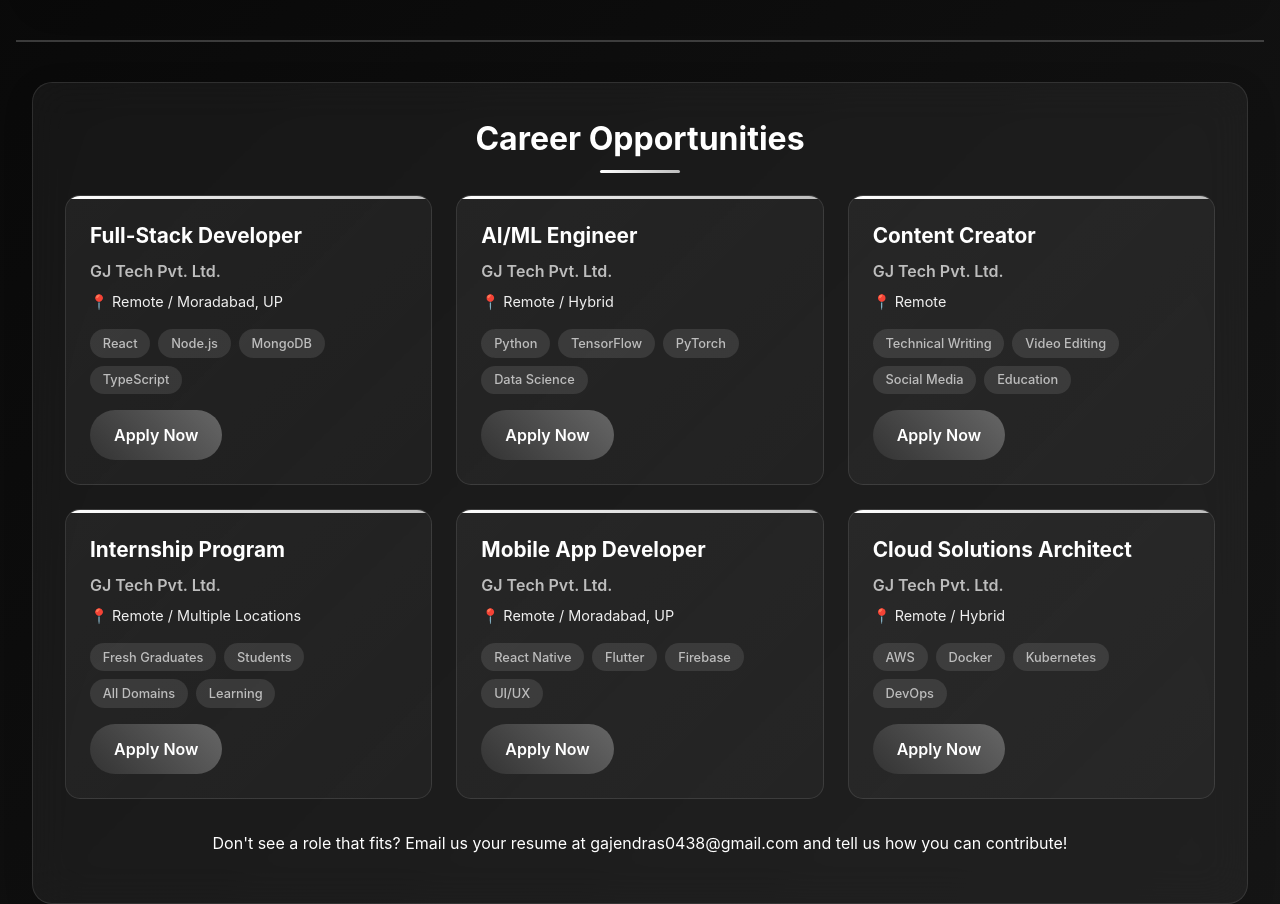
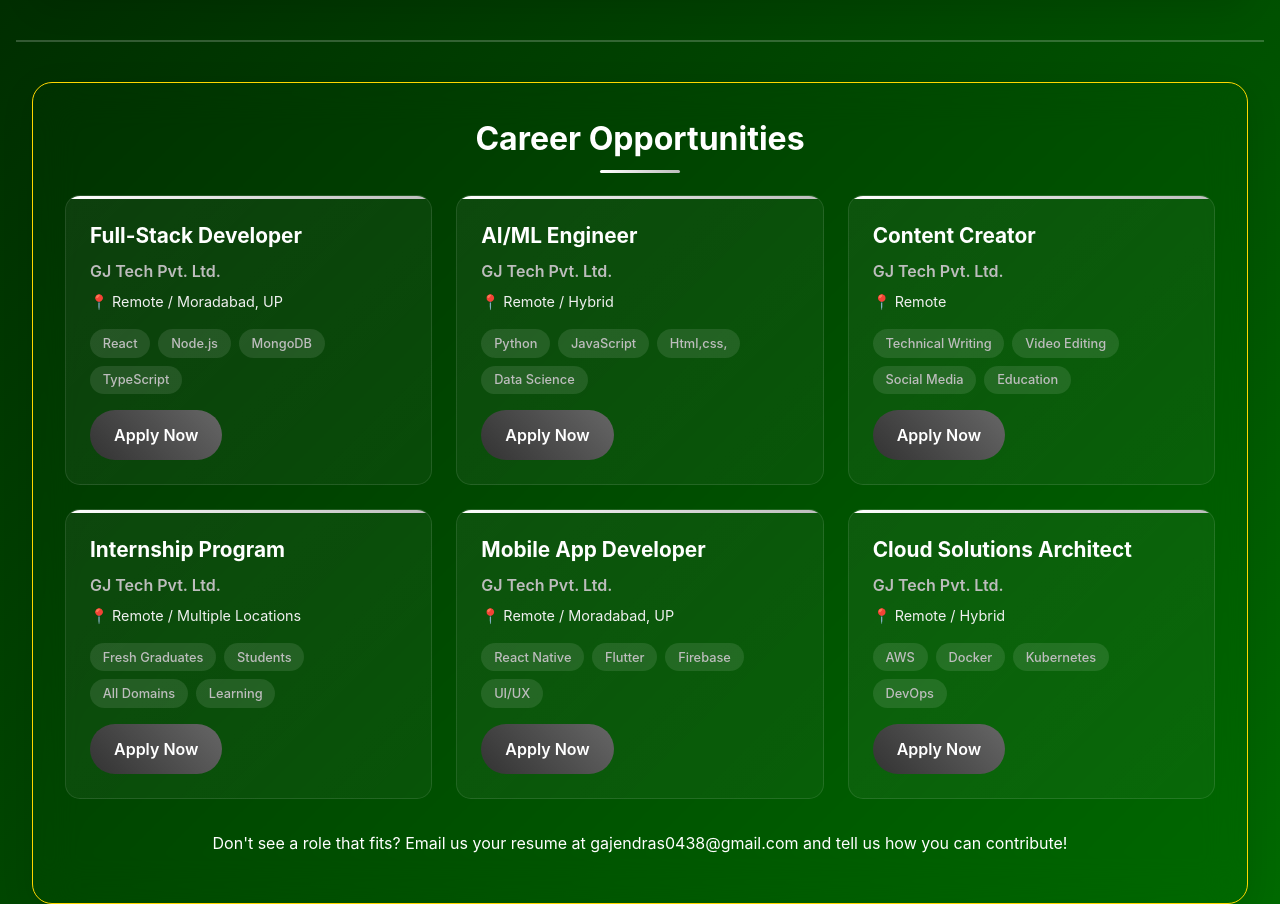
Before and after one commit to Gajendra123j/GJ-Tech, a website: page about.html in a window 1280 px wide. Shown: the part 1690-2594 px from the top of the page. Drawn offline with nearby package versions, Linux system fonts and the light colour scheme.

Commit message:
First commit

```diff
--- a/about.html
+++ b/about.html
@@ -9,10 +9,10 @@
     <script src="https://cdn.tailwindcss.com"></script>
     <style>
         :root {
-            --primary-bg: #000000;
-            --secondary-bg: #1A1A1A;
-            --glass-bg: rgba(255, 255, 255, 0.05);
-            --glass-border: rgba(255, 255, 255, 0.1);
+            --primary-bg: black;
+            --secondary-bg:green;
+            --glass-bg: blue,red;
+            --glass-border: gold;
             --text-white: #FFFFFF;
             --text-light: #F0F0F0;
             --highlight-color: #BDBDBD;
@@ -36,8 +36,6 @@
             overflow-x: hidden;
             color: var(--text-white);
         }
-
-        /* Image Gallery Styles */
         .image-gallery {
             display: grid;
             grid-template-columns: repeat(auto-fit, minmax(200px, 1fr));
@@ -88,8 +86,6 @@
             font-size: 0.9rem;
             opacity: 0.9;
         }
-
-        /* Job Opportunities Styles */
         .job-card {
             background: linear-gradient(135deg, rgba(255, 255, 255, 0.05), rgba(255, 255, 255, 0.03));
             border-radius: 15px;
@@ -200,7 +196,6 @@
             border-radius: 50%;
             animation: pulse 2s infinite;
         }
-
         .glass-container {
             background: var(--glass-bg);
             backdrop-filter: blur(20px);
@@ -308,7 +303,6 @@
             font-size: 0.9rem;
             margin-top: 0.5rem;
         }
-
         .skills-marquee-container {
             width: 100%;
             overflow: hidden;
@@ -364,7 +358,7 @@
             margin: 2rem 0;
         }
         .project-card {
-            background: rgba(255, 255, 255, 0.05);
+            background: white;
             border-radius: 15px;
             padding: 1.5rem;
             border: 1px solid rgba(255, 255, 255, 0.1);
@@ -472,7 +466,6 @@
             <i class="fas fa-envelope"></i>
         </button>
     </div>
-
     <main class="container mx-auto px-4 py-12" id="main-content">
         <section class="glass-container text-center mb-12">
             <div class="profile-avatar mb-6">
@@ -488,10 +481,7 @@
                 <span>AI-Powered Developer</span>
             </div>
         </section>
-
         <hr class="my-10 border-t-2 border-white/20">
-
-        <!-- New Image Gallery Section -->
         <section class="glass-container my-8" id="gallery">
             <h2 class="section-title">Project Gallery</h2>
             <div class="image-gallery">
@@ -539,9 +529,7 @@
                 </div>
             </div>
         </section>
-
         <hr class="my-10 border-t-2 border-white/20">
-
         <section class="glass-container my-8">
             <h2 class="section-title">About Me</h2>
             <div class="text-center max-w-4xl mx-auto">
@@ -556,10 +544,7 @@
                 </p>
             </div>
         </section>
-
         <hr class="my-10 border-t-2 border-white/20">
-
-        <!-- New Job Opportunities Section -->
         <section class="glass-container my-8" id="jobs">
             <h2 class="section-title">Career Opportunities</h2>
             <div class="projects-grid">
@@ -577,22 +562,20 @@
                         Apply Now
                     </a>
                 </div>
-
                 <div class="job-card">
                     <h3 class="job-title">AI/ML Engineer</h3>
                     <p class="job-company">GJ Tech Pvt. Ltd.</p>
                     <p class="job-location">📍 Remote / Hybrid</p>
                     <div class="job-skills">
                         <span class="job-skill-tag">Python</span>
-                        <span class="job-skill-tag">TensorFlow</span>
-                        <span class="job-skill-tag">PyTorch</span>
+                        <span class="job-skill-tag">JavaScript</span>
+                        <span class="job-skill-tag">Html,css,</span>
                         <span class="job-skill-tag">Data Science</span>
                     </div>
                     <a href="mailto:gajendras0438@gmail.com?subject=Application for AI/ML Engineer Position" class="job-apply-btn">
                         Apply Now
                     </a>
                 </div>
-
                 <div class="job-card">
                     <h3 class="job-title">Content Creator</h3>
                     <p class="job-company">GJ Tech Pvt. Ltd.</p>
@@ -607,7 +590,6 @@
                         Apply Now
                     </a>
                 </div>
-
                 <div class="job-card">
                     <h3 class="job-title">Internship Program</h3>
                     <p class="job-company">GJ Tech Pvt. Ltd.</p>
@@ -622,7 +604,6 @@
                         Apply Now
                     </a>
                 </div>
-
                 <div class="job-card">
                     <h3 class="job-title">Mobile App Developer</h3>
                     <p class="job-company">GJ Tech Pvt. Ltd.</p>
@@ -637,7 +618,6 @@
                         Apply Now
                     </a>
                 </div>
-
                 <div class="job-card">
                     <h3 class="job-title">Cloud Solutions Architect</h3>
                     <p class="job-company">GJ Tech Pvt. Ltd.</p>
@@ -653,14 +633,11 @@
                     </a>
                 </div>
             </div>
-
             <div class="text-center mt-8">
                 <p class="text-white mb-4">Don't see a role that fits? Email us your resume at gajendras0438@gmail.com and tell us how you can contribute!</p>
             </div>
         </section>
-
         <hr class="my-10 border-t-2 border-white/20">
-
         <section class="glass-container my-8">
             <h2 class="section-title">My Vision</h2>
             <div class="grid grid-cols-1 md:grid-cols-3 gap-6 text-center">
@@ -681,9 +658,7 @@
                 </div>
             </div>
         </section>
-
         <hr class="my-10 border-t-2 border-white/20">
-
         <section class="glass-container my-8" id="contact">
             <h2 class="section-title">Get in Touch</h2>
             <div class="contact-links">
@@ -693,7 +668,7 @@
                 <a href="mailto:gajendras0438@gmail.com" class="contact-link">
                     <i class="fas fa-envelope"></i> Email
                 </a>
-                <a href="https://github.com/gajendra-singh-2023" target="_blank" class="contact-link">
+                <a href="https://github.com/Gajendra123j" target="_blank" class="contact-link">
                     <i class="fab fa-github"></i> GitHub
                 </a>
                 <a href="https://www.instagram.com/gajendra.singh2023" target="_blank" class="contact-link">
@@ -704,9 +679,7 @@
                 © 2024 GJ Tech. All Rights Reserved.
             </p>
         </section>
-
     </main>
-
     <script>
         function scrollToSection(id) {
             const element = document.getElementById(id);
```
